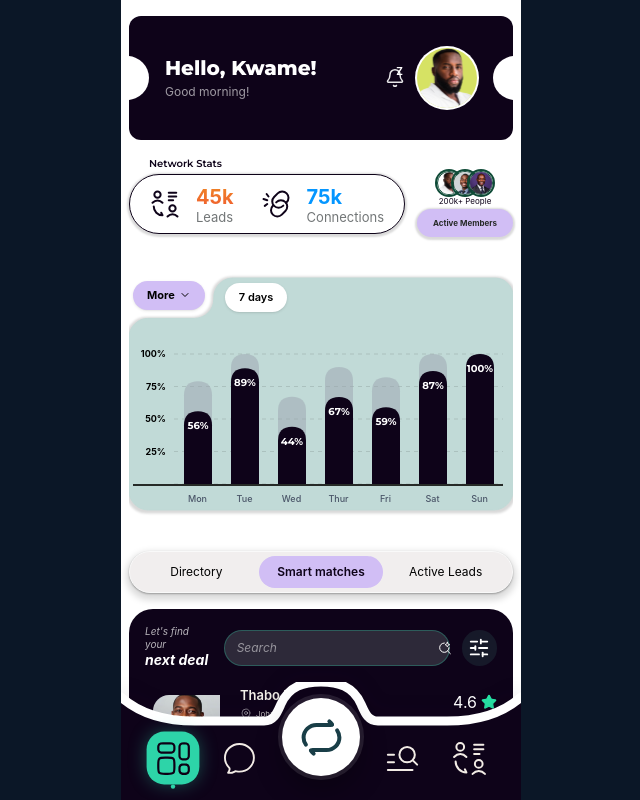
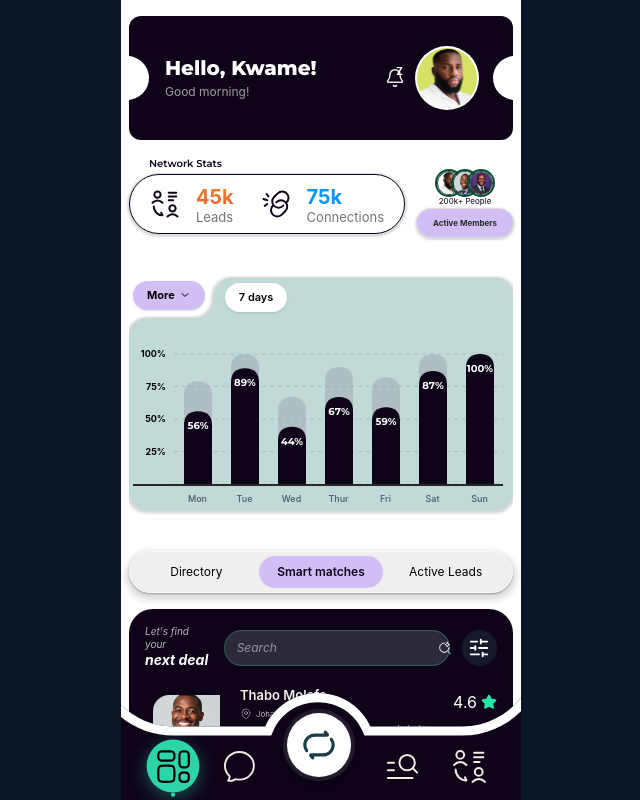
Before and after one commit to evabanegacom/p23-task, a React (Vite) app: page / in a window 1280 px wide. Shown: the top 800 px of the page, without its empty margins (319-959 px from the left). Built offline with nearby package versions, Linux system fonts and the light colour scheme.

Commit message:
missed pushed updates

```diff
--- a/src/components/bottom-navigation.tsx
+++ b/src/components/bottom-navigation.tsx
@@ -1,6 +1,6 @@
 import type { TabId } from '../App'
 import NavBtn from './navigation-button'
-
+import bgUnion from '../assets/bg-union.svg'
 import chineseLang from '../assets/chinese-lang-white.svg'
 import searchList from '../assets/search-list.svg'
 import messageNav from '../assets/message-nav.svg'
@@ -13,7 +13,7 @@ interface BottomNavigationProps {
 }
 
 const activeIconFilter =
-  'brightness(0) saturate(100%) invert(6%) sepia(33%) saturate(2561%) hue-rotate(252deg) brightness(81%) contrast(111%)'
+  'brightness(0) saturate(100%) invert(6%) sepia(33%) saturate(2561%) hue-rotate(252deg) brightness(10%) contrast(111%)'
 
 const inactiveIconFilter =
   'brightness(0) saturate(100%) invert(97%) sepia(7%) saturate(336%) hue-rotate(324deg) brightness(99%) contrast(92%)'
@@ -28,50 +28,36 @@ const Bottomnavigation = ({
   return (
     <nav className="fixed bottom-0 left-0 right-0 z-50 flex justify-center pointer-events-none">
       <div className="relative h-[132px] w-full max-w-[400px] overflow-hidden pointer-events-auto">
-        <svg
-          className="absolute inset-x-0 bottom-0 h-[118px] w-full overflow-hidden drop-shadow-[0_-2px_10px_rgba(14,3,25,0.12)]"
-          viewBox="0 0 400 118"
-          preserveAspectRatio="none"
-          aria-hidden="true"
-        >
-          <path
-            d="M0 15C18 31 42 39 74 39H143C153 39 156 31 160 22C168 4 183 0 200 0C217 0 232 4 240 22C244 31 247 39 257 39H326C358 39 382 31 400 15V118H0V15Z"
-            fill="#0E0319"
-          />
-
-          <path
-            d="M0 15C18 31 42 39 74 39H143C153 39 156 31 160 22C168 4 183 0 200 0C217 0 232 4 240 22C244 31 247 39 257 39H326C358 39 382 31 400 15"
-            fill="none"
-            stroke="#FFFFFF"
-            strokeLinecap="round"
-            strokeWidth="9"
-          />
-        </svg>
+        <img
+          src={bgUnion}
+          alt=""
+          className="absolute inset-x-0 bottom-0 h-[118px] w-full object-cover pointer-events-none"
+        />
 
         <button
           type="button"
           onClick={() => handleTabChange('deals')}
           aria-label="Deals"
           aria-current={activeTab === 'deals' ? 'page' : undefined}
-          className="group absolute left-1/2 top-[30px] z-20 -translate-x-1/2 cursor-pointer rounded-full transition-transform duration-300 hover:scale-105 active:scale-95"
+          className="group absolute left-[49.5%] top-[45px] z-20 -translate-x-1/2 cursor-pointer rounded-full transition-transform duration-300 hover:scale-105 active:scale-95"
         >
           <span
             className={
-              'flex h-[78px] w-[78px] items-center justify-center rounded-full border border-white/80 bg-white shadow-[0_14px_28px_rgba(0,0,0,0.32),inset_0_5px_12px_rgba(255,255,255,0.85)] transition-all duration-300 ' +
+              'flex h-[64px] w-[64px] items-center justify-center rounded-full border border-white/80 bg-white shadow-[0_8px_16px_rgba(0,0,0,0.25),inset_0_4px_10px_rgba(255,255,255,0.9)] transition-all duration-300 ' +
               (activeTab === 'deals'
-                ? 'ring-4 ring-[#2DD4A8]/35'
+                ? 'ring-4 ring-[#2DD4A8]/40'
                 : 'ring-4 ring-white/10 group-hover:ring-white/20')
             }
           >
             <img
               src={repeat}
               alt=""
-              className="h-[43px] w-[43px]"
+              className="h-[34px] w-[34px]"
             />
           </span>
         </button>
 
-        <div className="absolute inset-x-0 bottom-[18px] z-10 flex items-end justify-between px-7">
+        <div className="absolute inset-x-0 bottom-[10px] z-10 flex items-end justify-between px-7">
           <NavBtn
             active={activeTab === 'dashboard'}
             onClick={() => handleTabChange('dashboard')}
--- a/src/components/navigation-button.tsx
+++ b/src/components/navigation-button.tsx
@@ -16,7 +16,7 @@ export default function NavBtn({
       className={
         'w-12 h-12 rounded-2xl cursor-pointer flex items-center justify-center transition-all duration-300 relative ' +
         (active
-          ? 'bg-[#2DD4A8] text-[#0E0319] shadow-[0_0_16px_rgba(45,212,168,0.35)] scale-110'
+          ? 'bg-[#2DD4A8] rounded-full text-[#0A0414] shadow-[0_4px_16px_rgba(45,212,168,0.4)] scale-110'
           : 'text-white/70 hover:text-white/90 active:scale-95')
       }
     >
```
